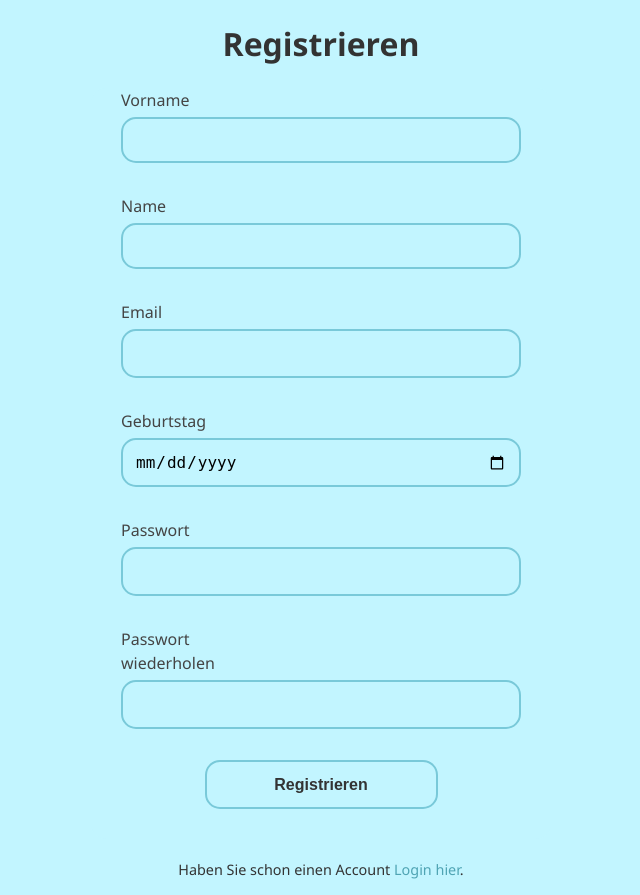
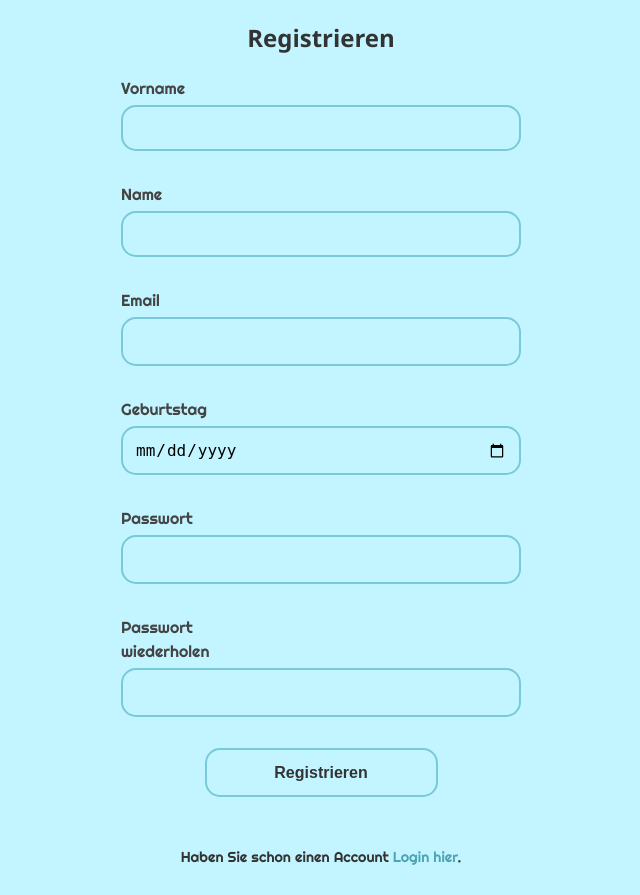
Before and after one commit to elenahaefl/Avina, a PHP site: page /register.html in a window 1280 px wide. Shown: the whole page, without its empty margins (319-959 px from the left). After the commit the page ends 865 px from the top, so only its background shows below. Run offline with PHP 8.4, Linux system fonts and the light colour scheme.

Commit message:
style css

```diff
--- a/css/style.css
+++ b/css/style.css
@@ -14,13 +14,14 @@
   --green: #7FBD85;
   --yellow: #FFEC9A;
   --text-color: #38393E;
+  --beige: #FFFCF7;
 
   --main-font: 'Righteous', regular ;
 }
 
 /* Grundlegende Stile */
 body {
-  font-family: Arial, sans-serif;
+  font-family: var(--main-font);
   margin: 20px;
   max-width: 100vw;
   line-height: 1.5;
@@ -31,7 +32,16 @@ h1 {
   color: #333;
   font-size: 2rem;
   text-align: center;
+  font-family: var(--main-font);
 }
+
+h2 {
+  margin: 20px 0;
+  color: #333;
+  font-size: 1.5rem;
+  text-align: center;
+}
+
 
 form > div {
   margin-bottom: 1em;
@@ -40,6 +50,7 @@ form > div {
 label {
   display: inline-block;
   width: 80px;
+  font-family: var(--main-font);
 }
 
 input[type="email"],
@@ -55,4 +66,5 @@ button {
 
 p {
   margin-top: 1em;
+  font-family: var(--main-font);
 }
--- a/register.html
+++ b/register.html
@@ -2,12 +2,13 @@
 <html lang="en">
   <head>
     <meta charset="UTF-8" />
-    <title>Registrieren</title>
+    <title>AVINA</title>
     <link rel="stylesheet" href="css/style.css" />
     <link rel="stylesheet" href="css/register.css" />
   </head>
   <body>
-    <h1>Registrieren</h1>
+
+    <h2>Registrieren</h2>
 
     <form id="registerForm">
       <div>
```
